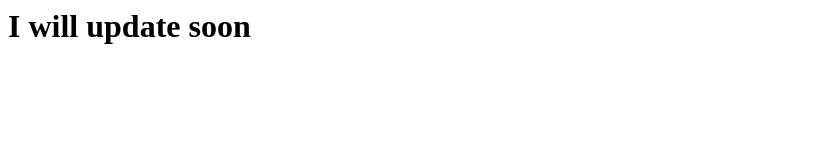
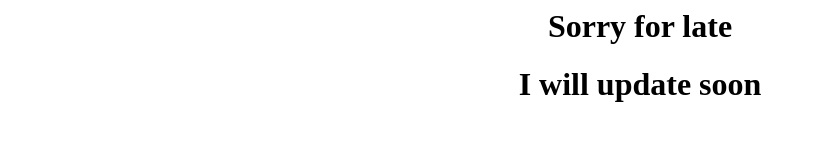
Before and after one commit to ramrockety/CIS641-HW2-botla.github.io, a plain HTML site: page index.html in a window 1280 px wide. Shown: the whole page, without its empty margins (0-815 px from the left). Drawn offline with Linux system fonts and the light colour scheme.

Commit message:
Update index.html

```diff
--- a/index.html
+++ b/index.html
@@ -1 +1,2 @@
-<h1>I will update soon</h1>
+<h1 style="text-align:center">Sorry for late</h1>
+<h1 style="text-align:center">I will update soon</h1>
```
